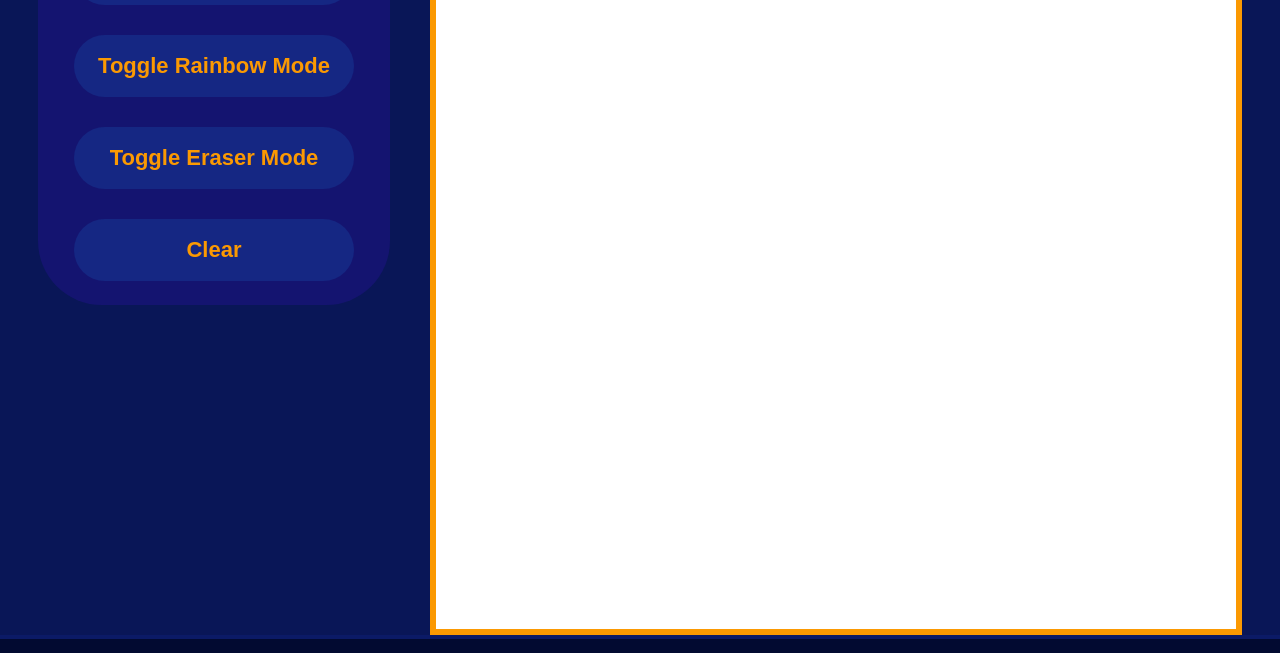
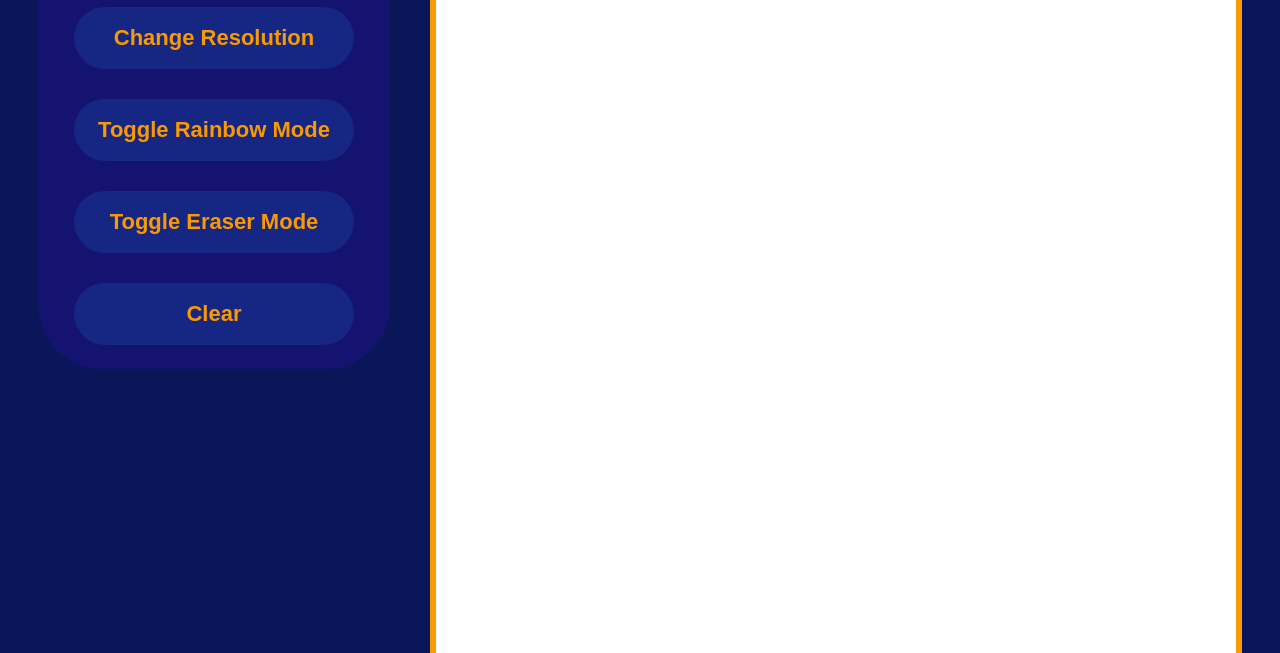
Before and after one commit to Titas-Lenkaitis/odin-EtchASketch, a plain HTML site: page index.html in a window 1280 px wide. Shown: the part 244-897 px from the top of the page. Drawn offline with Linux system fonts and the light colour scheme.

Commit message:
Add some margin to the container

```diff
--- a/styles.css
+++ b/styles.css
@@ -57,6 +57,7 @@ body {
 .container {
   display: flex;
   gap: 40px;
+  margin: 64px 0px;
 }
 
 .buttons {
```
